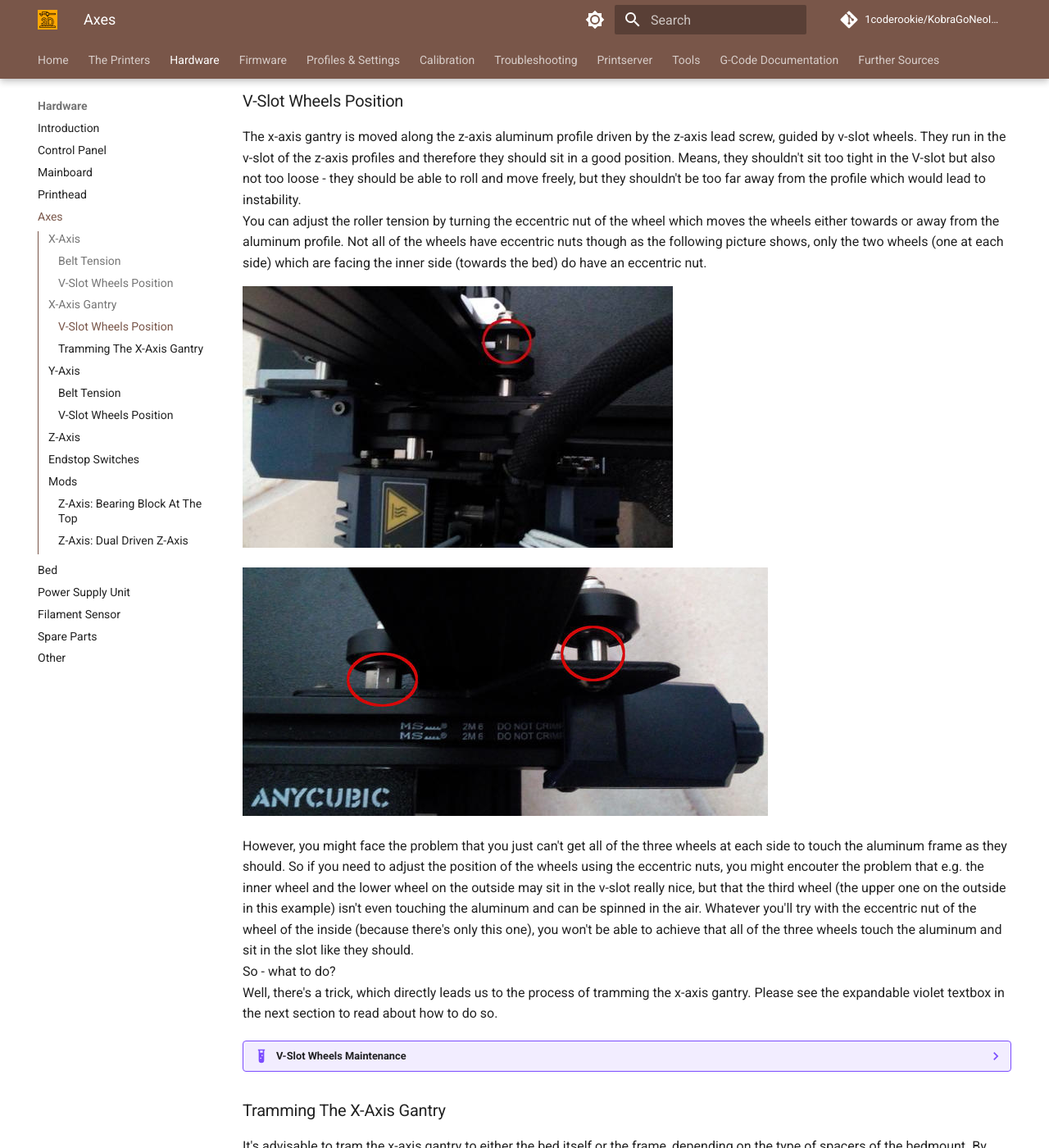
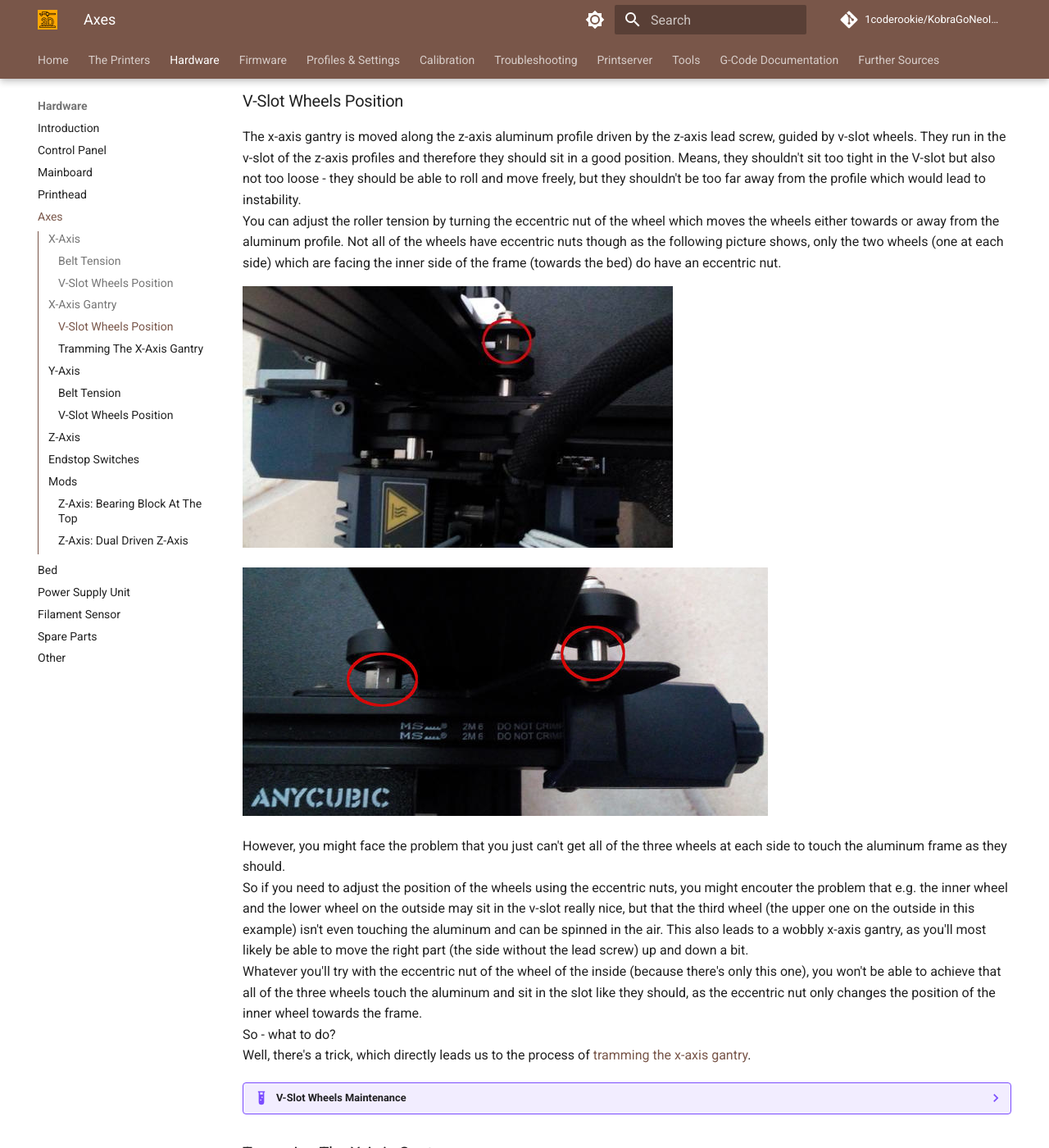
Before and after one commit to IguanaBob/KobraGoNeoInsights, an MkDocs documentation site: the page built from docs/hardware/axes.md, in a window 1280 px wide and 1400 px high, scrolled down 2395 px. Shown: the whole window at 82% size. Built offline with MkDocs 1.6.1 and Material for MkDocs 9.7.7, drawn with Linux system fonts in a browser that asks for light colours; comment, search, counter and statistics services are not loaded; some of the changed text lies outside the part shown.

Commit message:
Update axes.md

```diff
--- a/docs/hardware/axes.md
+++ b/docs/hardware/axes.md
@@ -7,7 +7,7 @@ The printhead moves along the x-axis (left and right) and is attached to the x-a
 The x-axis gantry moves along the z-axis (up and down).
 
 ## X-Axis
-The X-axis of both the **Go** and the **Neo** is belt driven, the motor which drives the belt (6mm wide, GT-2 type) is located at the left side.
+The x-axis of both the **Go** and the **Neo** is belt driven, the motor which drives the belt (6mm wide, GT-2 type) is located at the left side.
 You can adjust the tension of the belt by using the knob at the right side of the aluminum profile where the printhead is guided onto.
 
 ![X-axis knob](../assets/images/x-axis_knob_web.jpg)
@@ -65,15 +65,17 @@ You can adjust the roller tension by turning the eccentric nut which moves the w
 
 ### V-Slot Wheels Position
 The x-axis gantry is moved along the z-axis aluminum profile driven by the z-axis lead screw, guided by v-slot wheels. They run in the v-slot of the z-axis profiles and therefore they should sit in a good position. Means, they shouldn't sit too tight in the V-slot but also not too loose - they should be able to roll and move freely, but they shouldn't be too far away from the profile which would lead to instability.
-You can adjust the roller tension by turning the eccentric nut of the wheel which moves the wheels either towards or away from the aluminum profile. Not all of the wheels have eccentric nuts though as the following picture shows, only the two wheels (one at each side) which are facing the inner side (towards the bed) do have an eccentric nut.
+You can adjust the roller tension by turning the eccentric nut of the wheel which moves the wheels either towards or away from the aluminum profile. Not all of the wheels have eccentric nuts though as the following picture shows, only the two wheels (one at each side) which are facing the inner side of the frame (towards the bed) do have an eccentric nut.
 
 ![](../assets/images/x-axis_left-side-nut_web.jpg)
 
 ![](../assets/images/x-axis_knob_nut_web.jpg)
 
-However, you might face the problem that you just can't get all of the three wheels at each side to touch the aluminum frame as they should. So if you need to adjust the position of the wheels using the eccentric nuts, you might encouter the problem that e.g. the inner wheel and the lower wheel on the outside may sit in the v-slot really nice, but that the third wheel (the upper one on the outside in this example) isn't even touching the aluminum and can be spinned in the air. Whatever you'll try with the eccentric nut of the wheel of the inside (because there's only this one), you won't be able to achieve that all of the three wheels touch the aluminum and sit in the slot like they should.
+However, you might face the problem that you just can't get all of the three wheels at each side to touch the aluminum frame as they should.
+So if you need to adjust the position of the wheels using the eccentric nuts, you might encouter the problem that e.g. the inner wheel and the lower wheel on the outside may sit in the v-slot really nice, but that the third wheel (the upper one on the outside in this example) isn't even touching the aluminum and can be spinned in the air. This also leads to a wobbly x-axis gantry, as you'll most likely be able to move the right part (the side without the lead screw) up and down a bit.
+Whatever you'll try with the eccentric nut of the wheel of the inside (because there's only this one), you won't be able to achieve that all of the three wheels touch the aluminum and sit in the slot like they should, as the eccentric nut only changes the position of the inner wheel towards the frame.
 So - what to do?
-Well, there's a trick, which directly leads us to the process of tramming the x-axis gantry. Please see the expandable violet textbox in the next section to read about how to do so.
+Well, there's a trick, which directly leads us to the process of [tramming the x-axis gantry](#tramming-the-x-axis-gantry).
 
 
 
@@ -151,7 +153,7 @@ Please see the expandable textbox below for further instructions about how to tr
 ---
 
 ## Y-Axis
-The Y-axis of both the **Go** and the **Neo** is belt driven (GT-2 type, 6mm wide).
+The y-axis of both the **Go** and the **Neo** is belt driven (GT-2 type, 6mm wide).
 You can adjust the tension of the belt by using the knob at the front side of the aluminum profile where the bed is guided onto.
 The x-shaped plate for the bedmount itself has v-slot wheels which are running in the v-slot of the aluminum profile.
 The following picture shows the aluminum profile of the y-axis with the knob for adjusting the belt tension at the front.
@@ -207,8 +209,9 @@ You can adjust the roller tension by turning the eccentric nut which moves the w
 ---
 
 ## Z-Axis
-The Z-axis of both the **Go** and the **Neo** is driven by a single lead screw. The lead screw has 8mm in diameter with 8mm lead ('distance' of one complete rotation) and 2mm pitch and has a length of 350mm (it's actually this kind of lead screw which is used pretty much everywhere in these kind of machines).
-This rod is mounted to the 5mm shaft of the motor by a coupler at the bottom. The top end of the rod is completely unguided, in between it's guided and secured by a POM anti-backlash nut which you can see at the following picture, it's the black plastic part mounted to the black steel bracket.
+The z-axis of both the **Go** and the **Neo** is driven by a single lead screw. The lead screw has 8mm in diameter with 8mm lead ('distance' of one complete rotation), 2mm pitch and 4 starts and has a length of 350mm (it's actually the kind of lead screw which is used pretty much everywhere in these kind of machines).
+This rod is mounted to the 5mm shaft of the motor by a coupler at the bottom.
+The top end of the rod is completely unguided, in between it's guided and secured by a POM anti-backlash nut which you can see at the following picture -  it's the black plastic part mounted to the black steel bracket.
 
 ![Z-axis views](../assets/images/z-axis_neo_web.jpg)
 
```
Also changed, not shown: other parts of docs/hardware/axes.md (+1 -1 lines).
